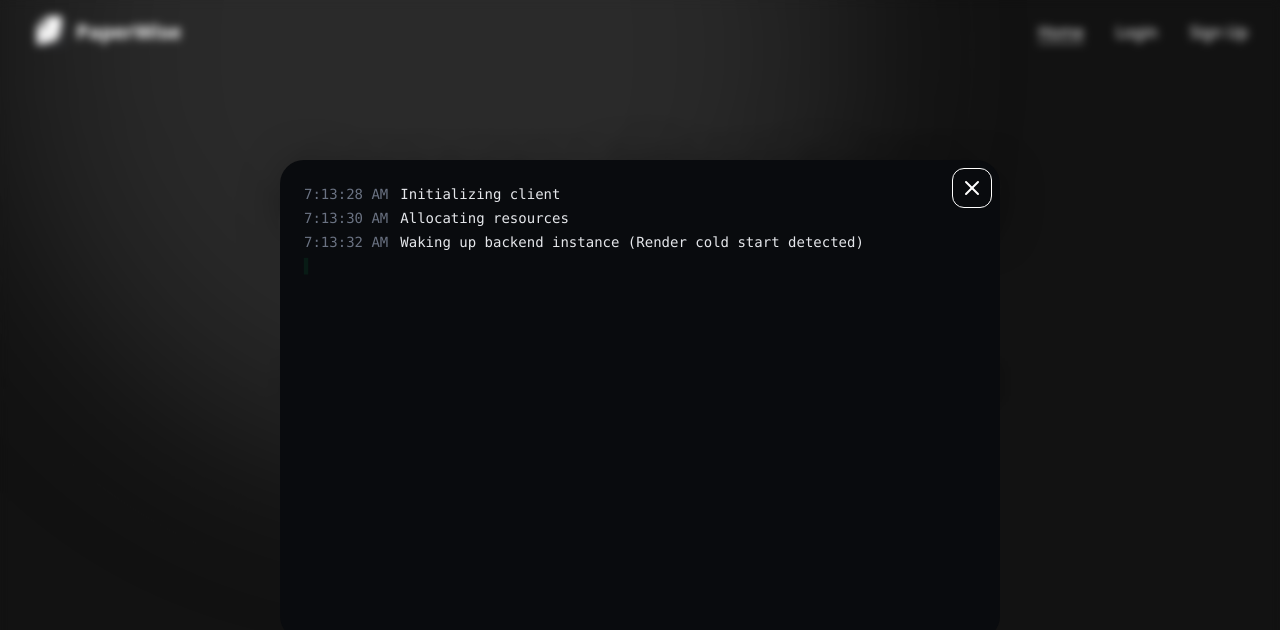
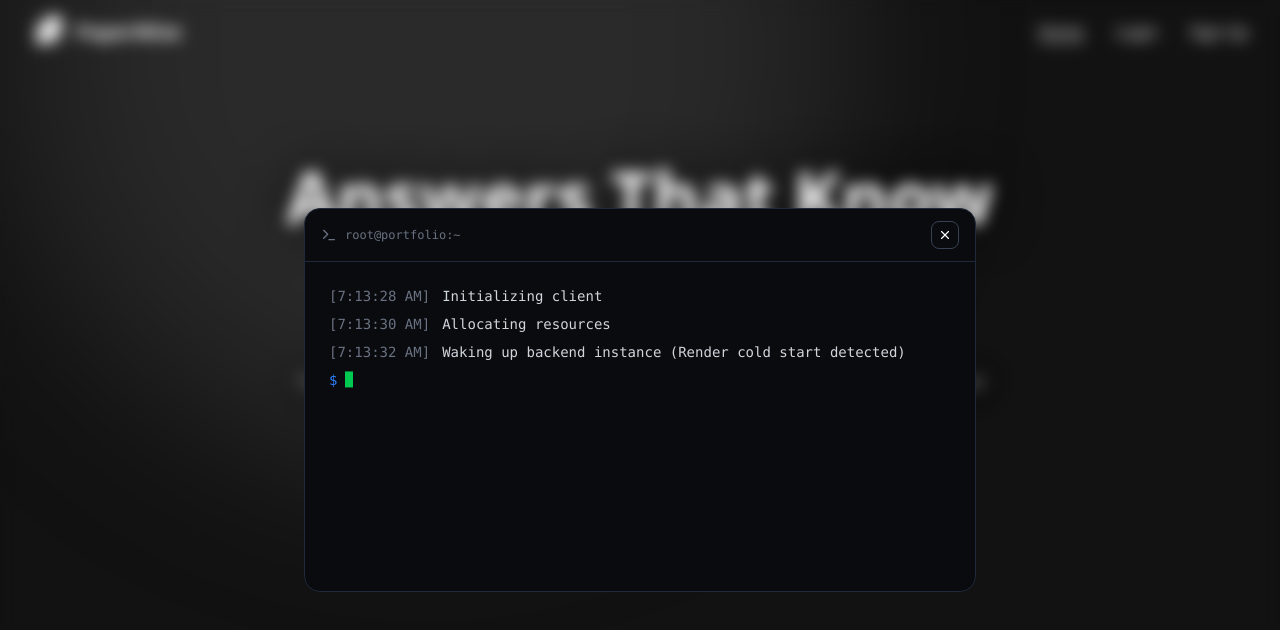
Before and after one commit to Shubhamsk2000/PaperWise, a React (Vite) app in the folder client/: page / in a window 1280 px wide. Shown: the top 630 px of the page. Built offline with nearby package versions, Linux system fonts and the light colour scheme; no server answers.

Commit message:
feat: enhance ServerCheck component UI and functionality with terminal styling and improved log display

```diff
--- a/client/src/components/ServerCheck.jsx
+++ b/client/src/components/ServerCheck.jsx
@@ -1,8 +1,8 @@
 import { useEffect, useState } from 'react'
-import { X } from 'lucide-react';
+import { Terminal, X } from 'lucide-react';
 
 const ServerCheck = () => {
-    const [hide, setHide] = useState(true);
+    const [hide, setHide] = useState(false);
     const [logs, setLogs] = useState([]);
 
     const logSequence =
@@ -13,6 +13,7 @@ const ServerCheck = () => {
         ];
 
     const handleStatusCheck = async () => {
+        setHide(true)
         const response = await fetch(`${import.meta.env.VITE_SERVER_URL}/api/health`);
 
         if (response.ok) {
@@ -26,10 +27,6 @@ const ServerCheck = () => {
             setHide(false);
         }
         console.log(response)
-    }
-
-    const handleClick = () => {
-        setHide(false);
     }
 
     useEffect(() => {
@@ -56,31 +53,39 @@ const ServerCheck = () => {
     }, []);
 
     return (
-        <div className={`w-full flex justify-center items-center h-full absolute top-0 left-0 backdrop-blur-xs z-30 ${hide ? '' : 'hidden -z-10'} shadow-2xl text-white`}>
-            <div className='w-180 rounded-3xl h-120 bg-[#090b0e] relative'>
-                <div className='h-10 w-10 border border-white absolute top-0 right-0 m-2 rounded-xl flex justify-center items-center cursor-pointer'
-                    onClick={handleClick}
-                >
-                    <X />
+        <div className={`w-full flex justify-center items-center h-full fixed top-0 left-0 backdrop-blur-sm z-50 shadow-2xl text-white p-4 ${hide ? '' : 'hidden'}`}>
+            <div className='w-full max-w-2xl rounded-2xl h-96 bg-[#090b0e] relative border border-gray-800 flex flex-col'>
+
+                <div className="flex items-center justify-between px-4 py-3 border-b border-gray-800">
+                    <div className="flex items-center gap-2">
+                        <Terminal size={16} className="text-gray-500" />
+                        <span className="text-xs font-mono text-gray-500">root@portfolio:~</span>
+                    </div>
+                    <div
+                        className='h-7 w-7 border border-gray-700 rounded-lg flex justify-center items-center cursor-pointer hover:bg-white/5 transition-colors'
+                        onClick={() => setHide(false)}
+                    >
+                        <X size={14} />
+                    </div>
                 </div>
 
-                <div className="p-6 font-mono text-sm text-gray-300 space-y-1 overflow-hidden">
+                <div className="p-6 font-mono text-sm text-gray-300 space-y-2 overflow-y-auto flex-1 custom-scrollbar">
                     {logs?.map((log, i) => (
-                        <div key={i} className="flex gap-3">
-                            <span className="text-gray-500">
-                                {log?.time}
-                            </span>
-
-
-                            <span className="text-gray-200">
+                        <div key={i} className="flex gap-3 animate-in fade-in slide-in-from-bottom-1 duration-300">
+                            <span className="text-gray-500 shrink-0 select-none">[{log.time}]</span>
+                            <span className='text-gray-300'>
                                 {log?.text}
                             </span>
                         </div>
                     ))}
 
-                    <span className="text-green-400 animate-ping">▌</span>
+                    <div className="flex items-center gap-2">
+                        <span className="text-blue-500">$</span>
+                        <span className="w-2 h-4 bg-green-500 animate-bounce inline-block" />
+                    </div>
                 </div>
             </div>
+
         </div>
     )
 }
```
